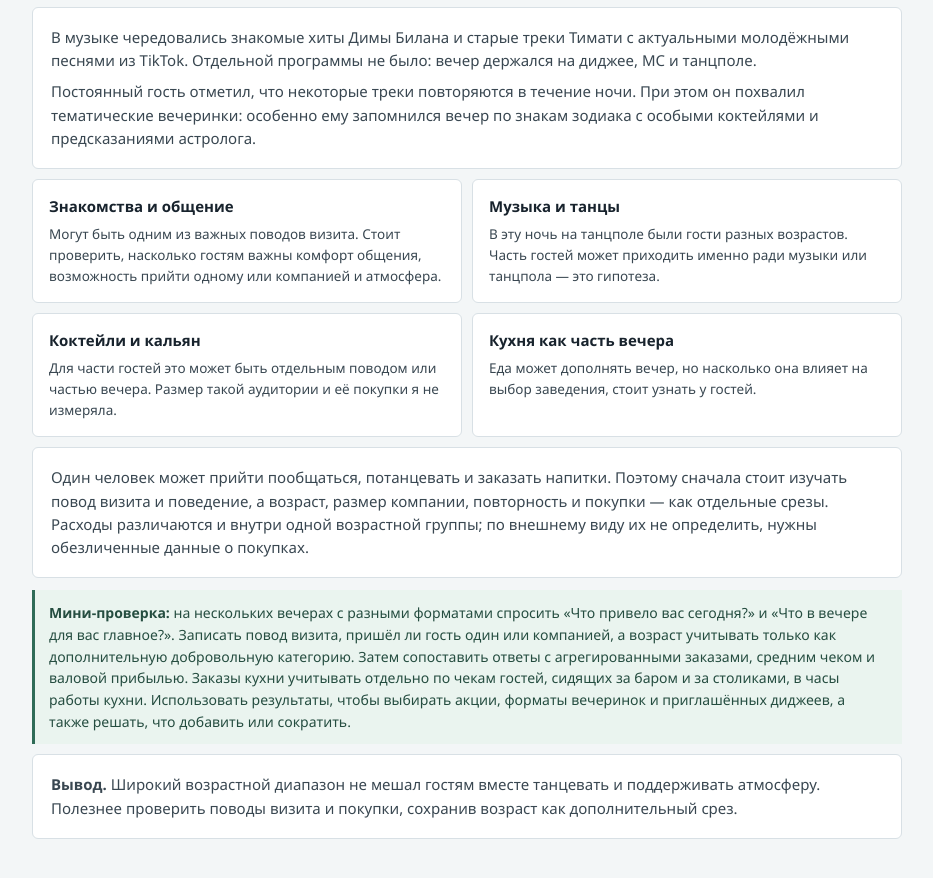
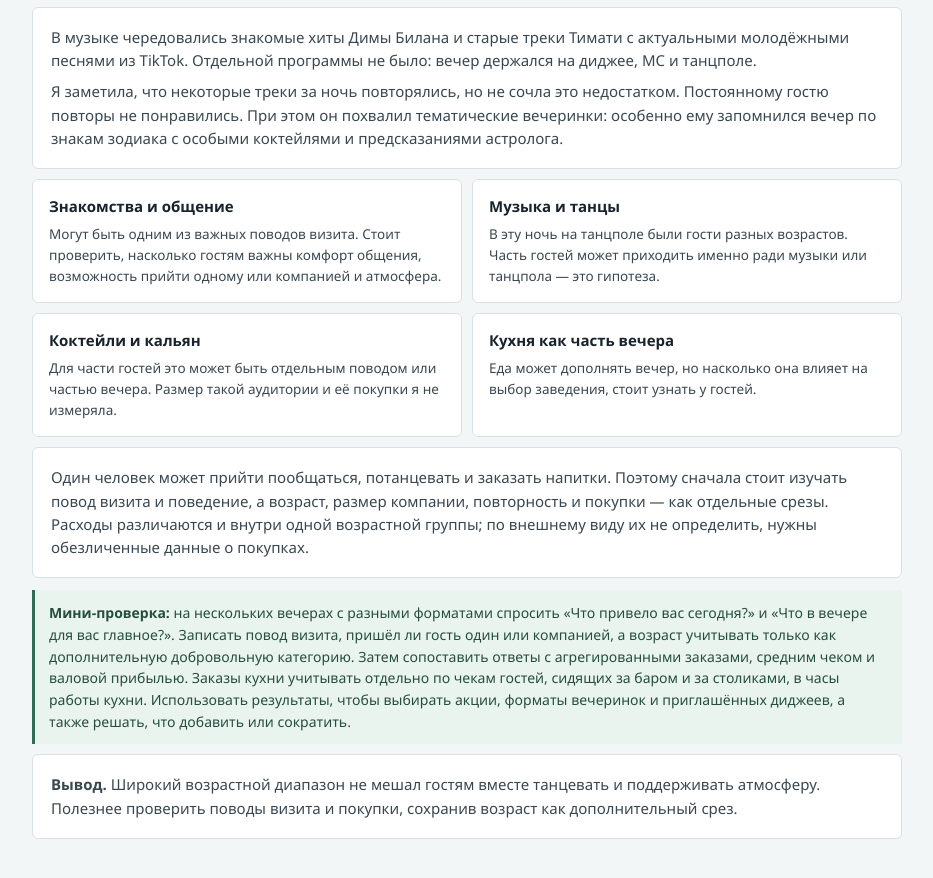
Before and after one commit to lyaoakyn-del/zarya, a plain HTML site: page 2026-11-15-visit-report.html in a window 1280 px wide. Shown: the part 3734-4612 px from the top of the page, without its empty margins (294-1227 px from the left). Drawn offline with Linux system fonts and the light colour scheme.

Commit message:
Clarify differing views of repeated tracks

```diff
--- a/2026-11-15-visit-report.html
+++ b/2026-11-15-visit-report.html
@@ -91,7 +91,7 @@ header{background:var(--navy);color:#f7f8f8;padding:28px max(24px,calc((100vw -
         <article class="aud-card"><span class="tag good">НАБЛЮДЕНИЕ</span><h3>Гости разных возрастов на одном танцполе</h3><p>По моему впечатлению, в зале было много зумеров. Среди гостей также были посетители 30+ и один постоянный гость примерно 60 лет. Я заметила студентов и более обеспеченных гостей. В эту ночь я чаще видела компании молодых гостей, а среди посетителей постарше — одиночек. Танцевали гости разных возрастов, но молодёжи было больше.</p></article>
         <article class="aud-card"><span class="tag">СЛОВА ГОСТЯ</span><h3>Атмосфера как причина возвращаться</h3><p>Один постоянный гость сказал, что выбирает «Зарю» из-за музыки, публики и настроения. Это его личный ответ, не вывод обо всей аудитории.</p></article>
       </div>
-      <div class="panel" style="margin-top:10px"><p style="margin:0;color:#394751">В музыке чередовались знакомые хиты Димы Билана и старые треки Тимати с актуальными молодёжными песнями из TikTok. Отдельной программы не было: вечер держался на диджее, MC и танцполе.</p><p style="margin:8px 0 0;color:#394751">Постоянный гость отметил, что некоторые треки повторяются в течение ночи. При этом он похвалил тематические вечеринки: особенно ему запомнился вечер по знакам зодиака с особыми коктейлями и предсказаниями астролога.</p></div>
+      <div class="panel" style="margin-top:10px"><p style="margin:0;color:#394751">В музыке чередовались знакомые хиты Димы Билана и старые треки Тимати с актуальными молодёжными песнями из TikTok. Отдельной программы не было: вечер держался на диджее, MC и танцполе.</p><p style="margin:8px 0 0;color:#394751">Я заметила, что некоторые треки за ночь повторялись, но не сочла это недостатком. Постоянному гостю повторы не понравились. При этом он похвалил тематические вечеринки: особенно ему запомнился вечер по знакам зодиака с особыми коктейлями и предсказаниями астролога.</p></div>
       <div class="answer" style="margin-top:10px">
         <article class="lever"><h3>Знакомства и общение</h3><p>Могут быть одним из важных поводов визита. Стоит проверить, насколько гостям важны комфорт общения, возможность прийти одному или компанией и атмосфера.</p></article>
         <article class="lever"><h3>Музыка и танцы</h3><p>В эту ночь на танцполе были гости разных возрастов. Часть гостей может приходить именно ради музыки или танцпола — это гипотеза.</p></article>
```
